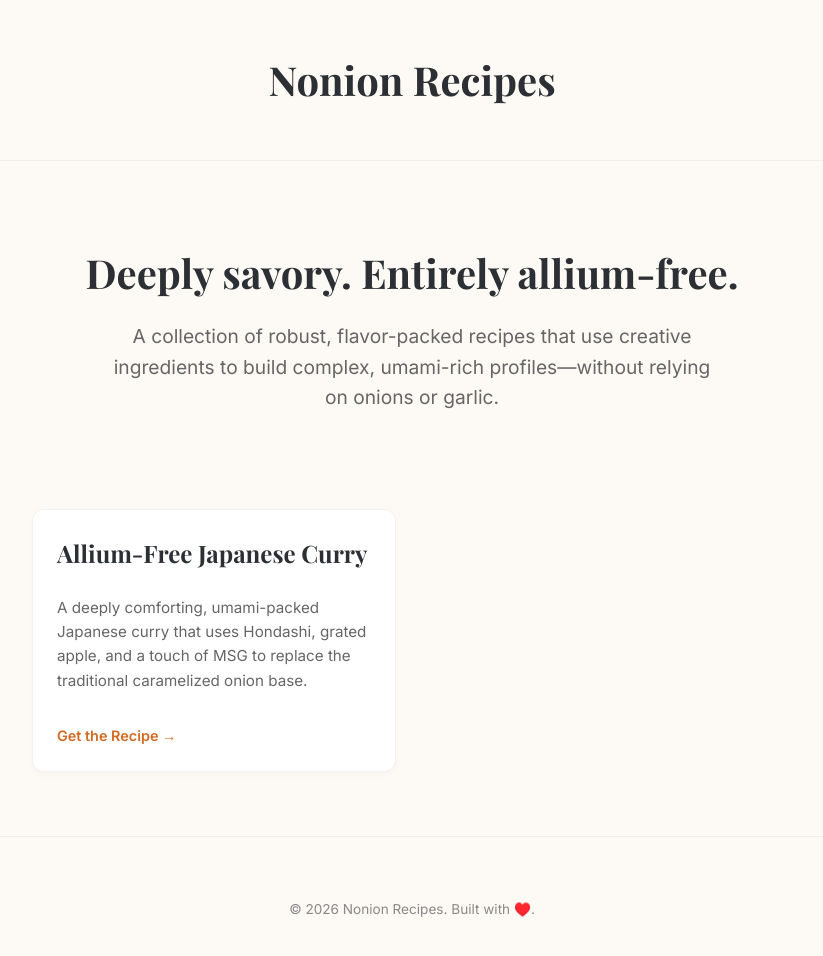
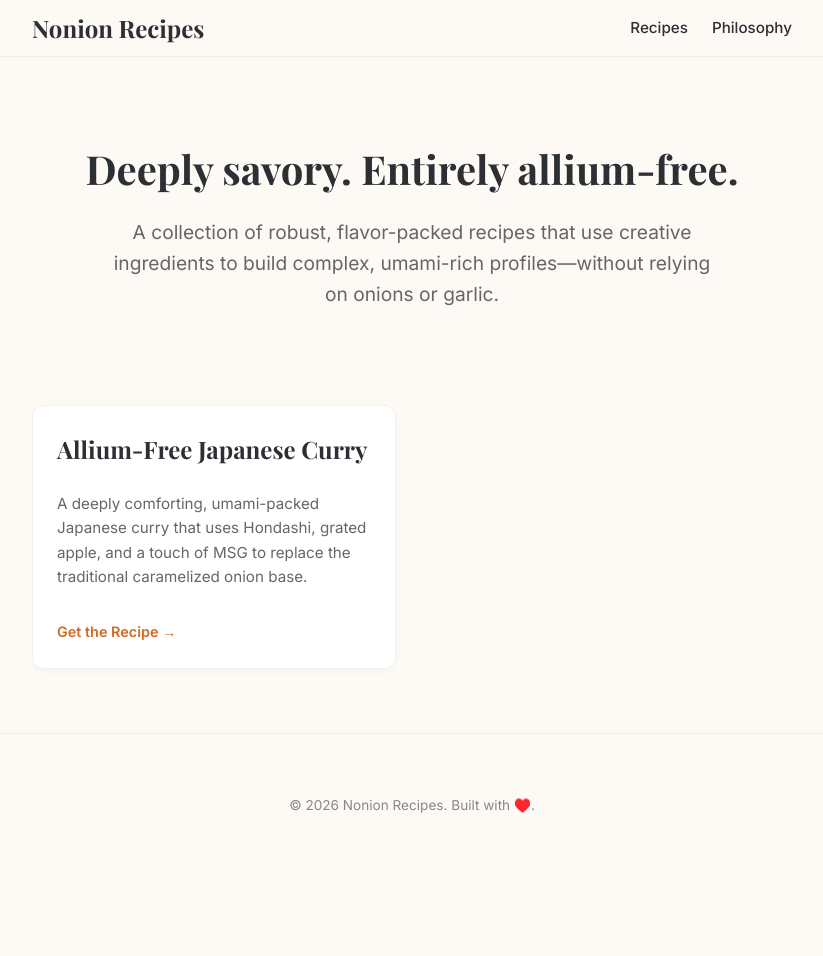
Before and after one commit to tomo-otsuka/nonion-recipes, a Jekyll site: the page built from index.html, in a window 1280 px wide and 982 px high. Shown: the top 956 px of the window, without its empty margins (228-1051 px from the left). Built offline with Jekyll 4.4.1, drawn with Linux system fonts in a browser that asks for light colours; some web fonts are replaced.

Commit message:
Implement premium top bar with glassmorphism and UI enhancements

```diff
--- a/_layouts/default.html
+++ b/_layouts/default.html
@@ -11,8 +11,12 @@
 </head>
 <body>
   <header class="site-header">
-    <div class="container">
+    <div class="container header-inner">
       <a href="{{ '/' | relative_url }}" class="site-title">{{ site.title }}</a>
+      <nav class="site-nav">
+        <a href="{{ '/' | relative_url }}">Recipes</a>
+        <a href="{{ '/' | relative_url }}">Philosophy</a>
+      </nav>
     </div>
   </header>
 
--- a/assets/css/style.css
+++ b/assets/css/style.css
@@ -63,23 +63,63 @@ a:hover {
 
 /* Header */
 .site-header {
-  padding: 3rem 0;
-  text-align: center;
+  padding: 1rem 0;
   border-bottom: 1px solid rgba(0,0,0,0.05);
   margin-bottom: 3rem;
+  position: sticky;
+  top: 0;
+  z-index: 100;
+  background-color: rgba(253, 250, 246, 0.85); /* Parchment with opacity */
+  backdrop-filter: blur(12px);
+  -webkit-backdrop-filter: blur(12px);
 }
 
 @media (prefers-color-scheme: dark) {
   .site-header {
+    background-color: rgba(26, 27, 30, 0.85); /* Charcoal with opacity */
     border-bottom: 1px solid rgba(255,255,255,0.05);
   }
 }
 
+.header-inner {
+  display: flex;
+  justify-content: space-between;
+  align-items: center;
+}
+
 .site-title {
   font-family: var(--font-serif);
-  font-size: 2.5rem;
+  font-size: 1.5rem;
   font-weight: 700;
   color: var(--text-color);
+  line-height: 1;
+}
+
+.site-nav {
+  display: flex;
+  gap: 1.5rem;
+}
+
+.site-nav a {
+  font-family: var(--font-sans);
+  font-size: 0.95rem;
+  font-weight: 500;
+  color: var(--text-color);
+  text-decoration: none;
+  transition: color 0.2s ease;
+}
+
+.site-nav a:hover {
+  color: var(--accent-dashi);
+}
+
+@media (prefers-color-scheme: dark) {
+  .site-nav a {
+    color: #e0e0e0;
+  }
+  .site-nav a:hover {
+    color: var(--accent-turmeric);
+  }
 }
 
 /* Intro styling */
```
